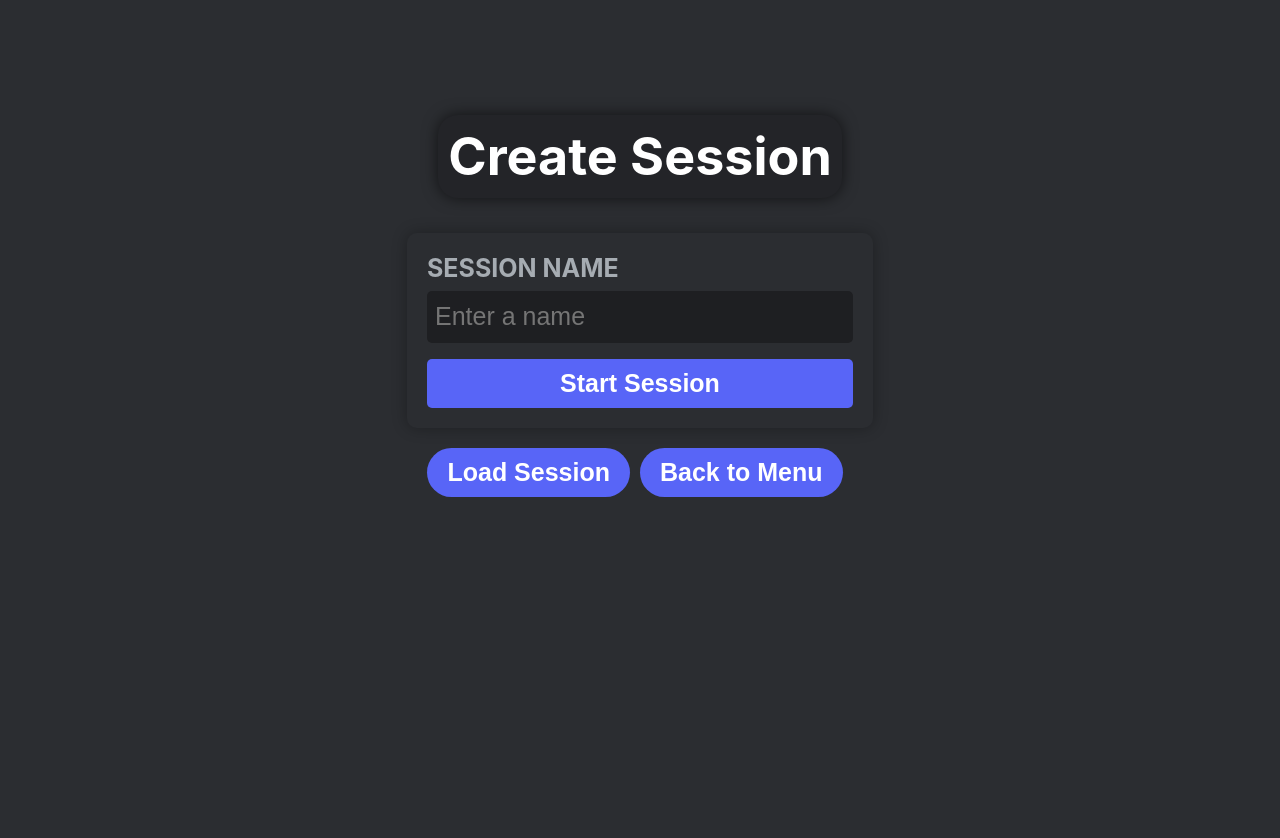
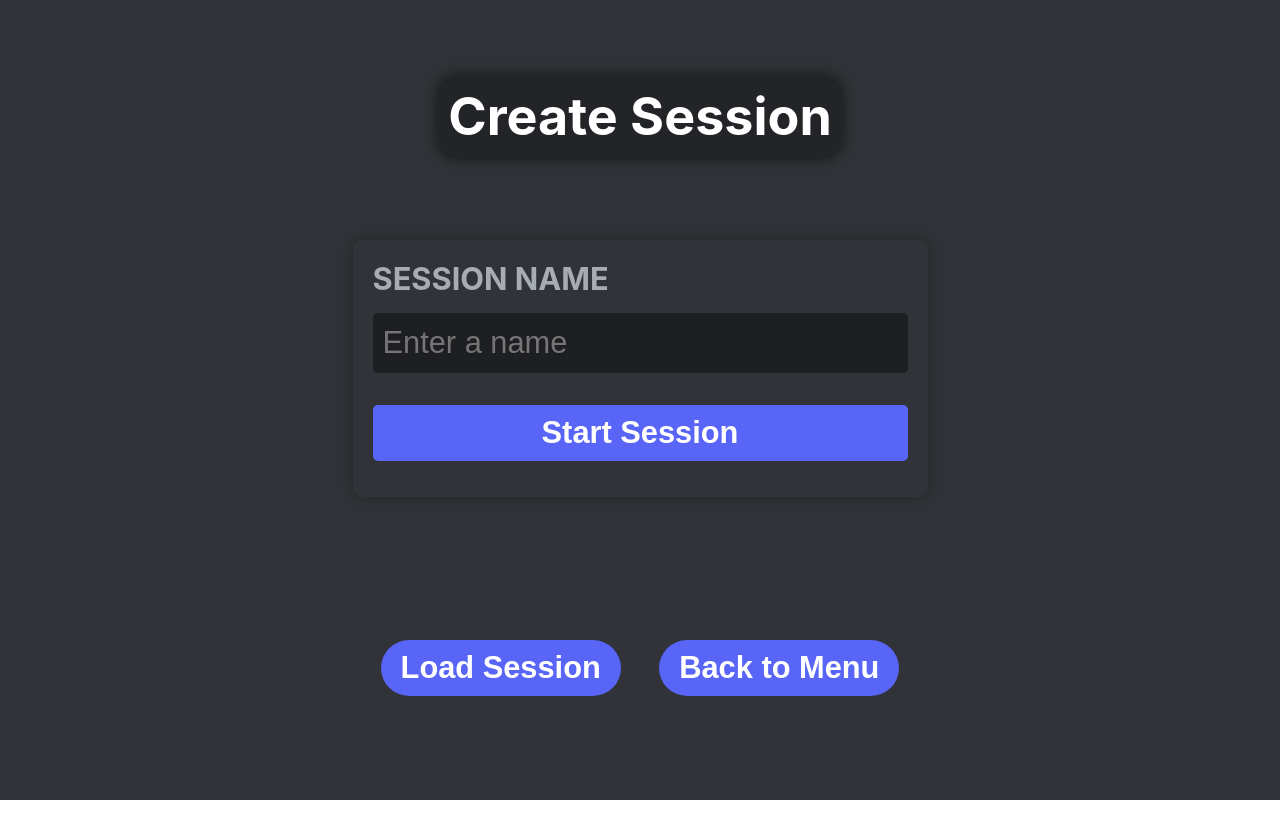
Before and after one commit to nlewxxs/balance-bug, a React (Create React App) app in the folder app/: page /Create in a window 1280 px wide. After the commit the page ends 800 px from the top, so only its background shows below. Built offline with nearby package versions, Linux system fonts and the light colour scheme.

Commit message:
More css

```diff
--- a/app/src/components/CreateSession.js
+++ b/app/src/components/CreateSession.js
@@ -10,7 +10,7 @@ function CreateSession() {
     const errors = {
         taken: "Name is currently in use",
         empty: "Please enter a name",
-        fetch: "There was an error connecting to the database"
+        fetch: "Error connecting to the database"
     };
 
     const checkIfTaken = () => {
@@ -77,7 +77,7 @@ function CreateSession() {
 
     const renderErrorMsg = (error) => {
         return ( error === errorMsgs.err &&
-            <p className="error_msg">{errorMsgs.msg}</p>
+            <div className="error_msg">{errorMsgs.msg}</div>
         )
     };
 
@@ -96,8 +96,8 @@ function CreateSession() {
                     placeholder="Enter a name"
                     value={sessionName}
                     onChange={(e) => setSessionName(e.target.value) } />
+                {renderErrorMsg("empty")}
                 {renderErrorMsg("fetch")}
-                {renderErrorMsg("empty")}
                 {renderErrorMsg("taken")}
                 <input className="input_btn" type="submit" value="Start Session"/>
             </form>
--- a/app/src/index.css
+++ b/app/src/index.css
@@ -1,3 +1,7 @@
+:root {
+    --big: calc(10px + 1vw + 1vh);
+}
+
 body {
   margin: 0;
   font-family: -apple-system, BlinkMacSystemFont, "Segoe UI", Georgia, Serif;
@@ -7,13 +11,10 @@ body {
 }
 
 .App {
+  height: 90vh;
   text-align: center;
-}
-
-.App {
-  background-color: #2B2D31;
+  background-color: #313338;
   display: flex;
-  padding-top: 05vh;
   padding-bottom: 0;
   flex-direction: column;
   align-items: center;
@@ -24,7 +25,7 @@ body {
 
 .menu_page {
   position: relative;
-  height: 90vh;
+  height: 100vh;
   display: flex;
   flex-direction: column;
   align-items: center;
@@ -34,7 +35,7 @@ body {
 
 .create_page {
   position: relative;
-  height: 90vh;
+  height: 100vh;
   display: flex;
   flex-direction: column;
   align-items: center;
@@ -44,7 +45,7 @@ body {
 
 .load_page {
   position: relative;
-  height: 80vh;
+  height: 100vh;
   display: flex;
   flex-direction: column;
   align-items: center;
@@ -54,7 +55,7 @@ body {
 
 .display_page {
   position: relative;
-  height: 90vh;
+  height: 100vh;
   display: flex;
   flex-direction: column;
   align-items: center;
@@ -63,8 +64,9 @@ body {
 }
 
 .title {
-  position: sticky;
-  top: 0;
+  position: absolute;
+  white-space: nowrap;
+  top: 5vh;
   padding: 10px;
   background-color: #232428;
   border-radius: 20px;
@@ -72,23 +74,32 @@ body {
 }
 
 .btn_container {
+  position: absolute;
+  width: 65vw;
+  max-height: 4vh;
   display: flex;
   justify-content: center;
-  margin-top: 20px;
+  top: 80vh;
+  margin-right: -3vw;
 }
 
 .btn {
+  flex-shrink: 0;
   background-color: #5865F7;
   display: inline-block;
-  border-radius: 25px;
+  border-radius: 20000px;
   padding: 10px 20px;
   text-align: center;
-  margin-right: 10px;
-  font-size: 25px;
+  font-size: var(--big);
   font-weight: bold;
   border: none;
+  margin-right: 3vw;
   color: white;
   transition: box-shadow 0.3s ease, background-color 0.3s ease;
+}
+
+.btn.last-child {
+    margin-right: none;
 }
 
 .btn:hover {
@@ -102,12 +113,21 @@ body {
 }
 
 .form_container {
-    /*border: 5px solid #1E1F22;*/
+    position: absolute;
+    top: 25vh;
+    display: flex;
+    justify-content: center;
+    width: calc(300px + 25vw);
+    /*min-width: 60vw;*/
+    max-width: 575px;
+    /*max-height: 40vh;*/
     box-shadow: 0 0 15px rgba(0, 0, 0, 0.3);
     border-radius: 10px;
     padding-bottom: 20px;
     padding-top: 20px;
+    margin-top: 5vh;
 }
+
 form {
   display: flex;
   flex-direction: column;
@@ -119,22 +139,34 @@ form {
 
 .input_label {
   font-weight: bold;
-  font-size: 25px;
+  font-size: var(--big);
   color: #A6ACB2;
-  margin-bottom: 8px;
+  margin-bottom: 2vh;
 }
 
 .input_box {
-  width: 410px;
-  height: 36px;
-  padding: 8px;
-  font-size: 25px;
+  box-sizing: border-box;
+  width: 100%;
+  padding: 12px 10px 12px 10px;
+  font-size: var(--big);
   border-radius: 5px;
   border: none;
   background-color: #1E1F22;
   color: white;
-  margin-bottom: 16px;
+  margin-bottom: 4vh;
   outline: none;
+}
+
+.error_msg {
+  display: flex;
+  background-color: pink;
+  align-self: center;
+  border: 2px solid red;
+  border-radius: 10px;
+  padding: 8px;
+  color: red;
+  text-decoration: underline;
+  margin-bottom: 4vh;
 }
 
 .input_btn {
@@ -143,21 +175,23 @@ form {
   color: white;
   padding: 10px 0px;
   font-weight: bold;
-  font-size: 25px;
+  font-size: var(--big);
   border: none;
   border-radius: 5px;
   cursor: pointer;
+  margin-bottom: 2vh;
   transition: background-color 0.3s ease;
 }
 
 .input_btn:hover {
   background-color: #4752C4;
+  box-shadow: 0 0 15px rgba(0, 0, 0, 0.5);
 }
 
 .selection {
   /* background-color: #54337a; */
   max-width: 90vw;
-  max-height: 80vh;
+  max-height: 90vh;
 }
 
 /* div.session_list {
@@ -165,22 +199,28 @@ form {
 } */
 
 table {
+  position: absolute;
+  top: 25vh;
   display: block;
+  left: 50%;
+  transform: translateX(-50%);
   overflow-y: scroll;
   table-layout: fixed;
   max-height: 50vh;
-  min-height: 70%;
+  max-width: 80vw;
+  min-height: 47vh;
+  min-width: 45vw;
   border-collapse: separate;
   border-spacing: 0;
   margin-bottom: 10px;
   border-radius: 15px;
-  border: 10px solid #494C52;
-  border-left: 5px solid #494C52;
+  border: 15px solid #494C52;
   border-right: none;
   box-shadow: 0 0 15px rgba(0, 0, 0, 0.6);
 }
 
 th {
+  min-width: 15vw;
   background-color: #5865F7;
   border: 5px solid #494C52;
   border-right: none;
@@ -205,6 +245,10 @@ td {
   padding-bottom: 5px;
 }
 
+td,th:first-of-type {
+  border-left: none;
+}
+
 tr.session_row:hover,
 tr:focus-within {
   background: #494C92;
@@ -214,24 +258,33 @@ tr:focus-within {
 }
 
 table::-webkit-scrollbar {
-  width: 10px;
   background-color: #494C52;
-  border-radius: 0px 5px 5px 0px;
+  margin-top: 50px;
+  width: 15px;
+  /*border-radius: 0px 5px 5px 0px;*/
 }
 
 table::-webkit-scrollbar-track {
+  background-color: transparent;
   margin-top: 50px;
-  margin-bottom: 10px;
   border-radius: 8px;
 }
 
 table::-webkit-scrollbar-thumb {
-  background-color: #5865F7;
+  background-color: transparent;
   height: 30px;
   border-radius: 8px;
 }
 
+table::-webkit-scrollbar-corner {
+    background-color: #494C52;
+}
+
+table:hover::-webkit-scrollbar-thumb {
+  background-color: #242428;
+}
+
 table::-webkit-scrollbar-thumb:hover {
-  background-color: #494C92;
+  background-color: #1A1B1E;
   border-radius: 8px;
 }
```
